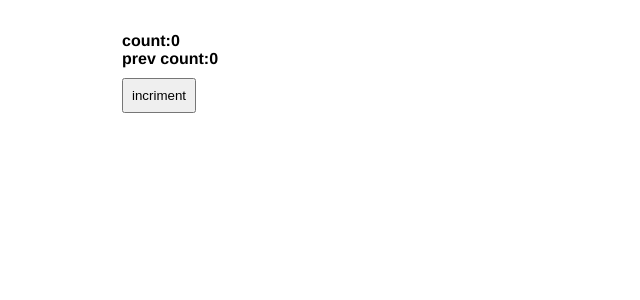
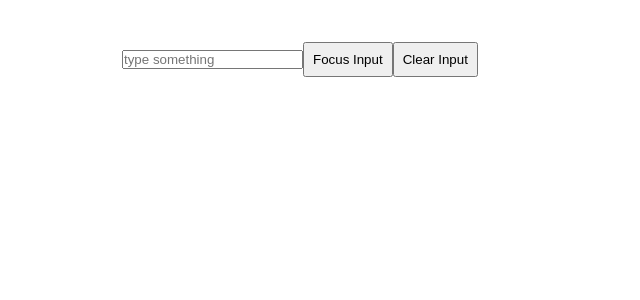
Before and after one commit to shahrukh-naik/react-hooks, a React (Vite) app: page / in a window 1280 px wide. Shown: the top 300 px of the page, without its empty margins (0-640 px from the left). Built offline with nearby package versions, Linux system fonts and the light colour scheme.

Commit message:
use imperative hook added

```diff
--- a/src/App.jsx
+++ b/src/App.jsx
@@ -2,6 +2,7 @@
 import './App.css'
 import UseContext from './hooks/use-context/UseContext'
 import UseEffect from './hooks/use-effect/UseEffect'
+import UseImperative from './hooks/use-imperative/UseImperative'
 import UseReducer from './hooks/use-reducer/UseReducer'
 import UseReference from './hooks/use-reference/UseReference'
 import UseState from './hooks/use-state/UseState'
@@ -15,7 +16,8 @@ function App() {
       {/* <UseEffect/> */}
       {/* <UseContext /> */}
       {/* <UseReducer/> */}
-      <UseReference/>
+      {/* <UseReference/> */}
+      <UseImperative/>
     </div>
     </>
   )
--- /dev/null
+++ b/src/hooks/use-imperative/UseImperative.jsx
@@ -0,0 +1,33 @@
+import React, { forwardRef, useImperativeHandle, useRef } from 'react'
+
+const UseImperative = () => {
+
+    const inputRef=useRef();
+
+  return (
+    <>
+        <CustomInput ref={inputRef} />
+        <button onClick={()=>inputRef.current.focusInput()}>Focus Input</button>
+        <button onClick={()=>inputRef.current.clearInput()}>Clear Input</button>
+    </>
+  )
+}
+
+//child component....
+const CustomInput=forwardRef((props,ref)=>{
+    const inputRef=useRef();
+
+    useImperativeHandle(ref,()=>({
+        focusInput:()=>{
+            inputRef.current.focus();
+        },
+        clearInput:()=>{
+            inputRef.current.value="";
+        }
+    }))
+    return(
+        <input ref={inputRef} type='text' placeholder='type something'/>
+    )
+})
+//this hook basically works like a encapsulation dosent exposes all the data that we pass in the child component but just whats essential..
+export default UseImperative
```
